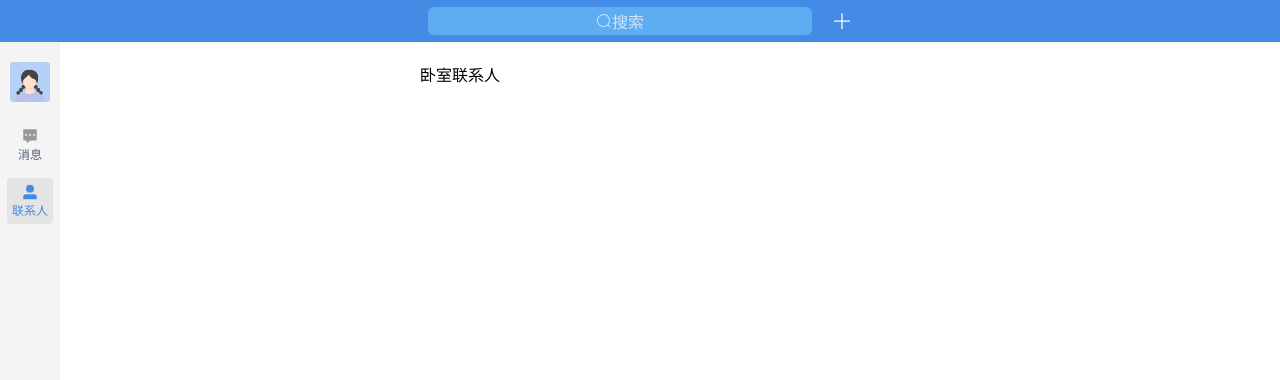
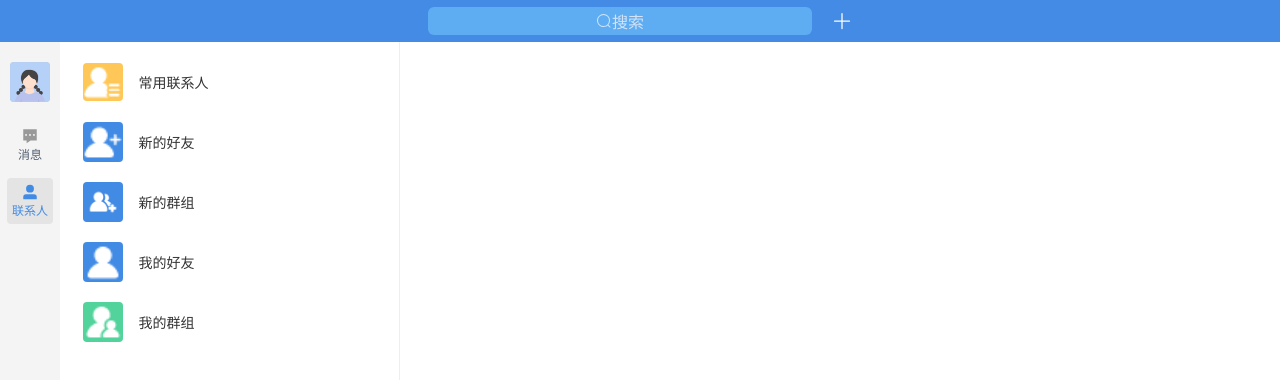
Before and after one commit to yuizhixiaocaiji/vue-IM-client, a Vue app: page /home/contacts in a window 1280 px wide. Shown: the top 380 px of the page. Built offline with nearby package versions, Linux system fonts and the light colour scheme.

Commit message:
完成基本样式构建工作

```diff
--- a/src/pages/home/contacts/ContactsHolder.vue
+++ b/src/pages/home/contacts/ContactsHolder.vue
@@ -1,8 +1,74 @@
 <template>
-  <el-aside width="340px"></el-aside>
-  <el-main> 卧室联系人 </el-main>
+  <el-aside width="340px">
+    <UserList>
+      <ul class="el-user-list" >
+        <li class="user-list-one" v-for="item in consMenuList" :key="item.idx">
+          <img :src="item.icon" alt="" :style="{ backgroundColor: item.bgc }" class="contact-img">
+          <span class="contact-text">{{item.title}}</span>
+        </li>
+      </ul>
+    </UserList>
+  </el-aside>
+  <el-main></el-main>
 </template>
 
-<script setup></script>
+<script setup>
+import UserList from "@/pages/home/message/UserList.vue";
+import my_friend from "@/assets/images/my_friend.png";
+import my_group from "@/assets/images/my_group.png";
+import new_friend from "@/assets/images/new_friend.png";
+import new_group from "@/assets/images/new_group.png";
+import nomal_cons from "@/assets/images/nomal_cons.png";
 
-<style lang="less" scoped></style>
+const consMenuList = [
+  {
+    title: "常用联系人",
+    icon: nomal_cons,
+    bgc: "#FEC757",
+    idx: 0,
+    suffix: "nc",
+  },
+  {
+    title: "新的好友",
+    icon: new_friend,
+    bgc: "#428BE5",
+    idx: 1,
+    suffix: "nf",
+  },
+  {
+    title: "新的群组",
+    icon: new_group,
+    bgc: "#428BE5",
+    idx: 2,
+    suffix: "ng",
+  },
+  {
+    title: "我的好友",
+    icon: my_friend,
+    bgc: "#428BE5",
+    idx: 3,
+    suffix: "mf",
+  },
+  {
+    title: "我的群组",
+    icon: my_group,
+    bgc: "#53D39C",
+    idx: 4,
+    suffix: "mg",
+  },
+];
+</script>
+
+<style lang="less" scoped>
+.contact-img{
+  width: 40px;
+  border-radius: 4px;
+  margin-right: 15px;
+}
+
+.contact-text{
+  font-size: 14px;
+  font-weight: 200;
+  color: #333
+}
+</style>
--- a/src/pages/home/message/MessageHolder.vue
+++ b/src/pages/home/message/MessageHolder.vue
@@ -1,6 +1,10 @@
 <template>
   <el-aside width="340px">
-    <UserList></UserList>
+    <UserList>
+      <ul class="el-user-list" >
+
+      </ul>
+    </UserList>
   </el-aside>
   <el-main>
     <MessageShower></MessageShower>
@@ -8,13 +12,10 @@
 </template>
 
 <script setup>
-import UserAsideBar from "../components/UserAsideBar.vue";
 import UserList from "./UserList.vue";
 import MessageShower from "./MessageShower.vue";
 </script>
 
 <style lang="less" scoped>
-.el-aside {
-  border-right: 1px solid #eee;
-}
+
 </style>
--- a/src/pages/home/message/MessageShower.vue
+++ b/src/pages/home/message/MessageShower.vue
@@ -1,7 +1,40 @@
 <template>
-  <div></div>
+  <div class="content_bg">
+    <div class="content_bg_title">创建群聊</div>
+    <div class="content_bg_sub">创建群组，立即开启在线办公</div>
+    <img :src="home_bg" alt="">
+    <el-button class="content_bg_btn" type="primary">立即创建</el-button>
+  </div>
 </template>
 
-<script setup></script>
+<script setup>
+import home_bg from "@/assets/images/home_bg.png";
+</script>
 
-<style lang="less" scoped></style>
+<style lang="less" scoped>
+.content_bg{
+  width: 100%;
+  height: 100%;
+  display: flex;
+  flex-direction: column;
+  align-items: center;
+  justify-content: center;
+
+  &_title {
+    font-size: 20px;
+    font-weight: 500;
+  }
+
+  &_sub {
+    color: #777;
+    padding-top: 20px;
+    padding-bottom: 60px;
+  }
+
+  &_btn {
+    margin-top: 120px;
+    width: 120px;
+    border-radius: 6px !important;
+  }
+}
+</style>
--- a/src/pages/home/message/UserList.vue
+++ b/src/pages/home/message/UserList.vue
@@ -1,5 +1,11 @@
-<template></template>
+<template>
+  <slot></slot>
+</template>
 
-<script setup></script>
+<script setup>
 
-<style lang="less" scoped></style>
+</script>
+
+<style lang="less" scoped>
+
+</style>
--- a/src/styles/custom.less
+++ b/src/styles/custom.less
@@ -87,3 +87,27 @@
     border-radius: 4px;
   }
 }
+
+.el-aside {
+  border-right: 1px solid #eee;
+}
+
+.el-user-list{
+  display: flex;
+  flex-direction: column;
+  align-items: center;
+  padding-top: 10px;
+
+  .user-list-one{
+    display: flex;
+    align-items: center;
+    width: 95%;
+    min-height: 60px;
+    border-radius: 8px;
+    padding-left: 15px;
+
+    &:hover{
+      background: #f3f8fe;
+    }
+  }
+}
```
